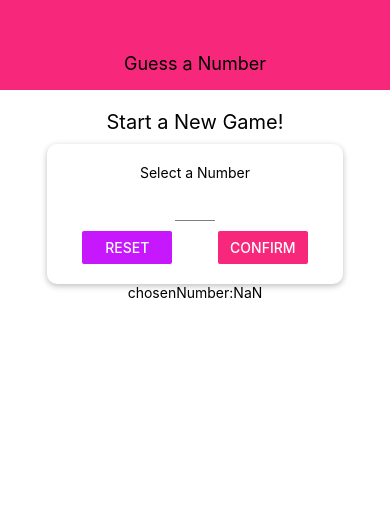
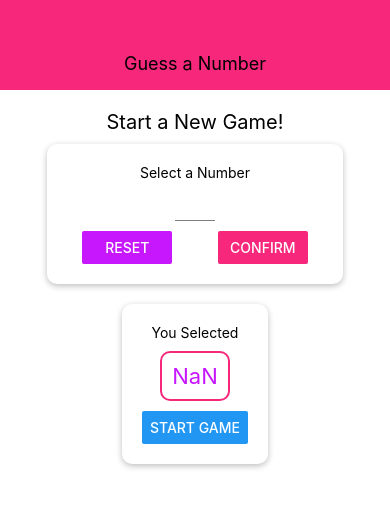
Before and after one commit to akhilsiraswal/LearnReactNative, a React Native app in the folder guess-the-number/: screen / in a window 390 px wide. Both pictures are taken after a click on the button "CONFIRM". Shown: the top 508 px of the page. Built offline with nearby package versions, Linux system fonts and the light colour scheme.

Commit message:
logic completed moving to styling our application

```diff
--- a/guess-the-number/App.js
+++ b/guess-the-number/App.js
@@ -1,14 +1,46 @@
 import { StatusBar } from "expo-status-bar";
-import React from "react";
+import React, { useState } from "react";
 import { StyleSheet, Text, View } from "react-native";
 import Header from "./components/Header";
+import GameOverScreen from "./screens/GameOverScreen";
+import GameScreen from "./screens/GameScreen";
 import StartGameScreen from "./screens/StartGameScreen";
 
 export default function App() {
+  const [userNumber, setUserNumber] = useState();
+
+  const [guessRounds, setGuessRounds] = useState(0);
+  const configureNewGameHandler = () => {
+    setUserNumber(null);
+    setGuessRounds(0);
+  };
+
+  const startGameHandler = (selectedNumber) => {
+    setUserNumber(selectedNumber);
+  };
+
+  const gameOverHandler = (numOfRounds) => {
+    setGuessRounds(numOfRounds);
+  };
+
+  let content = <StartGameScreen onStartGame={startGameHandler} />;
+  if (userNumber && guessRounds <= 0) {
+    content = (
+      <GameScreen userChoice={userNumber} onGameOver={gameOverHandler} />
+    );
+  } else if (guessRounds > 0)
+    content = (
+      <GameOverScreen
+        roundsNumber={guessRounds}
+        userNumber={userNumber}
+        onRestart={configureNewGameHandler}
+      />
+    );
+
   return (
     <View style={styles.screen}>
       <Header title="Guess a Number" />
-      <StartGameScreen/>
+      {content}
     </View>
   );
 }
--- /dev/null
+++ b/guess-the-number/components/NumberContainer.js
@@ -0,0 +1,28 @@
+import React from "react";
+import { View, Text, StyleSheet } from "react-native";
+import Colors from "../constants/colors";
+const NumberContainer = (props) => {
+  return (
+    <View style={styles.container}>
+      <Text style={styles.number}>{props.children}</Text>
+    </View>
+  );
+};
+
+const styles = StyleSheet.create({
+  container: {
+    borderWidth: 2,
+    borderColor: Colors.primary,
+    padding: 10,
+    borderRadius: 10,
+    marginVertical: 10,
+    justifyContent: "center",
+    alignItems: "center",
+  },
+  number: {
+    color: Colors.accent,
+    fontSize: 22,
+  },
+});
+
+export default NumberContainer;
--- /dev/null
+++ b/guess-the-number/screens/GameOverScreen.js
@@ -0,0 +1,22 @@
+import React from "react";
+import { Button, StyleSheet, Text, View } from "react-native";
+
+const GameOverScreen = (props) => {
+  return (
+    <View style={styles.screen}>
+      <Text> Game Over</Text>
+      <Text>Number of rounds:{props.roundsNumber}</Text>
+      <Text> Number was :{props.userNumber}</Text>
+      <Button title="NEW GAME" onPress={props.onRestart} />
+    </View>
+  );
+};
+
+const styles = StyleSheet.create({
+  screen: {
+    flex: 1,
+    justifyContent: "center",
+    alignItems: "center",
+  },
+});
+export default GameOverScreen;
--- /dev/null
+++ b/guess-the-number/screens/GameScreen.js
@@ -0,0 +1,89 @@
+import React, { useState, useRef, useEffect } from "react";
+import { Alert, Button, StyleSheet, Text, View } from "react-native";
+import Card from "../components/Card";
+import NumberContainer from "../components/NumberContainer";
+NumberContainer;
+const generateRandomBetween = (min, max, exclude) => {
+  min = Math.ceil(min);
+  max = Math.floor(max);
+  const rndNum = Math.floor(Math.random() * (max - min)) + min;
+  if (rndNum === exclude) {
+    return generateRandomBetween(min, max, exclude);
+  } else {
+    return rndNum;
+  }
+};
+
+export default function GameScreen(props) {
+  const [currentGuess, setCurrentGuess] = useState(
+    generateRandomBetween(1, 100, props.userChoice)
+  );
+  const currentLow = useRef(1);
+  const currentHigh = useRef(100);
+
+  const [rounds, setRounds] = useState(0);
+
+  const {userChoice,onGameOver} = props;
+  useEffect(() => {
+    if (currentGuess === userChoice) {
+      onGameOver(rounds);
+    }
+
+  }, [currentGuess,userChoice,onGameOver]);
+
+  const nextGuessHandler = (direction) => {
+    if (
+      (direction == "lower" && currentGuess < props.userChoice) ||
+      (direction == "greater" && currentGuess > props.userChoice)
+    ) {
+      Alert.alert("Don't lie!", "You know that this is wrong...", [
+        {
+          text: "Sorry!",
+          style: "cancel",
+        },
+      ]);
+    }
+
+    if (direction === "lower") {
+      currentHigh.current = currentGuess;
+    } else {
+      currentLow.current = currentGuess;
+    }
+    const nextNumber = generateRandomBetween(
+      currentLow.current,
+      currentHigh.current,
+      currentGuess
+    );
+    setCurrentGuess(nextNumber);
+    setRounds((curRounds) => curRounds + 1);
+  };
+
+  return (
+    <View style={styles.screen}>
+      <Text>Oppenent's Guess</Text>
+      <NumberContainer>{currentGuess}</NumberContainer>
+      <Card style={styles.buttonContainer}>
+        <Button title="LOWER" onPress={nextGuessHandler.bind(this, "lower")} />
+        <Button
+          title="GREATER"
+          onPress={nextGuessHandler.bind(this, "greater")}
+        />
+      </Card>
+    </View>
+  );
+}
+
+const styles = StyleSheet.create({
+  screen: {
+    flex: 1,
+    padding: 10,
+    alignItems: "center",
+  },
+  buttonContainer: {
+    flexDirection: "row",
+    justifyContent: "space-around",
+    marginTop: 20,
+    width: 300,
+    maxWidth: "80%",
+  },
+});
--- a/guess-the-number/screens/StartGameScreen.js
+++ b/guess-the-number/screens/StartGameScreen.js
@@ -7,9 +7,11 @@
   Touchable,
   TouchableWithoutFeedback,
   Keyboard,
+  Alert,
 } from "react-native";
 import Card from "../components/Card";
 import Input from "../components/Input";
+import NumberContainer from "../components/NumberContainer";
 import Colors from "../constants/colors";
 
 const StartGameScreen = (props) => {
@@ -26,16 +28,32 @@
   };
   const confirmInputHandler = () => {
     const chosenNumber = parseInt(enteredValue);
-    if (chosenNumber === NaN || chosenNumber <= 0 || chosenNumber >= 99) return;
+    if (isNaN(chosenNumber) || chosenNumber <= 0 || chosenNumber >= 99) {
+      Alert.alert(
+        "Invalid Number",
+        "Number has to be a number between 1 and 99",
+        [{ text: "Okay", style: "destructive", onPress: resetInputHandler }]
+      );
+    }
     setConfirmed(true);
     setSelectedNumber(parseInt(enteredValue));
     setEnteredValue("");
+    Keyboard.dismiss();
   };
 
   let confirmedOutput;
 
   if (confirmed) {
-    confirmedOutput = <Text>chosenNumber:{selectedNumber}</Text>;
+    confirmedOutput = (
+      <Card style={styles.summaryContainer}>
+        <Text>You Selected</Text>
+        <NumberContainer>{selectedNumber}</NumberContainer>
+        <Button
+          title="START GAME"
+          onPress={() => props.onStartGame(selectedNumber)}
+        />
+      </Card>
+    );
   }
 
   return (
@@ -105,6 +123,10 @@
     width: 40,
     textAlign: "center",
   },
+  summaryContainer: {
+    marginTop: 20,
+    alignItems: "center",
+  },
 });
 
 export default StartGameScreen;
```
